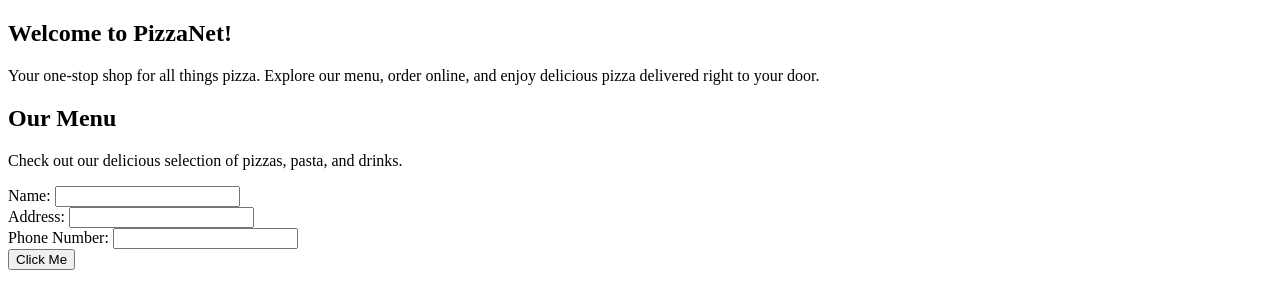
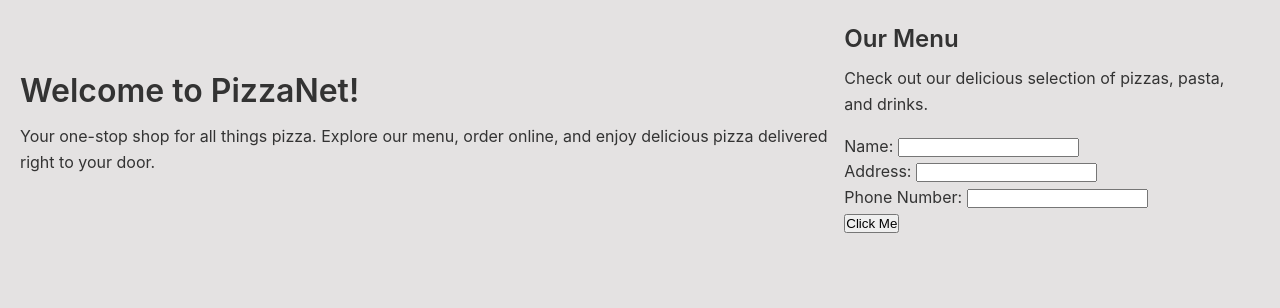
Before and after one commit to Cebellina/change-me, a website: page index.html in a window 1280 px wide. Drawn offline with Linux system fonts and the light colour scheme.

Commit message:
added changes

```diff
--- a/index.html
+++ b/index.html
@@ -4,30 +4,38 @@
     <meta charset="UTF-8">
     <meta name="viewport" content="width=device-width, initial-scale=1.0">
     <link rel="stylesheet" href="dist/css/styles.css">
-    <script src="dist/js/main.js" defer></script>
     <title>Welcome to PizzaNet!</title>
 </head>
 <body>
- <section>
+<header class="hero">
     <h1>Welcome to PizzaNet!</h1>
     <p>Your one-stop shop for all things pizza. Explore our menu, order online, and enjoy delicious pizza delivered right to your door.</p>
-</section>
-<section>
+</header>
+
+<main class="container">
+<section class="menu">
     <h2>Our Menu</h2>
-    <p>Check out our delicious selection of pizzas, pasta, and drinks.</p>
-</section>
-<form action="name">
+        <p>Check out our delicious selection of pizzas, pasta, and drinks.</p>
+
+<form class="order-form">
+<div class="form-group">
     <label for="name">Name:</label>
-    <input type="text" id="name" name="name">
+    <input type="text" id="name">
+</div>
+
+<div class="form-group">
+    <label for="address">Address:</label>
+    <input type="text" id="address">
+</div>
+
+<div class="form-group">
+    <label for="phone">Phone Number:</label>
+    <input type="tel" id="phone">
+</div>
 </form>
-<form action="address">
-    <label for="address">Address:</label>
-    <input type="text" id="address" name="address">
-</form>
-<form action="number">
-    <label for="number">Phone Number:</label>
-    <input type="text" id="number" name="number">
-</form>
-<button>Click Me</button>
+
+<button type="button" class="btn-primary">Click Me</button>
+
+</main>
 </body>
 </html>
--- a/src/scss/_base.scss
+++ b/src/scss/_base.scss
@@ -7,7 +7,7 @@
 body {
   display: flex;
   margin: 0;
-  padding: 0;
+  padding: 20px;
   justify-content: center;
   align-items: center;
 }
--- a/src/scss/_variables.scss
+++ /dev/null
@@ -1,3 +0,0 @@
-@use "variables";
-$color: variables.$primary-blue;
-$text-color: variables.$text-dark;
--- a/src/scss/styles.scss
+++ b/src/scss/styles.scss
@@ -3,6 +3,54 @@
 @use "base";
 @use "components";
 
+* {
+    margin: 0;
+    padding: 0;
+    box-sizing: border-box;
+}
+
 body {
-  background-color: variables.$primary-color;
+    font-family: -apple-system, BlinkMacSystemFont, 'Segoe UI', Roboto, Oxygen, Ubuntu, Cantarell, sans-serif;
+    line-height: 1.6;
+    color: #333;
+    background-color: #e4e2e2;
 }
+
+h1, h2, {
+    margin-bottom: 0.5rem;
+    font-weight: 600;
+}
+
+p {
+    margin-bottom: 1rem;
+}
+
+a {
+    color: #0066cc;
+    text-decoration: none;
+}
+
+a:hover {
+    text-decoration: underline;
+}
+
+.container {
+    max-width: 1200px;
+    margin: 0 auto;
+    padding: 0 1rem;
+}
+
+.btn {
+    display: inline-block;
+    padding: 0.5rem 1rem;
+    background-color: #0066cc;
+    color: white;
+    border: none;
+    border-radius: 4px;
+    cursor: pointer;
+    font-size: 1rem;
+}
+
+.btn:hover {
+    background-color: #0052a3;
+}
```
Also changed, not shown: package.json (+4 -4 lines), dist/css/styles.css, dist/scss/styles.css (deleted), src/scss/_mixins.scss (line endings or trailing spaces).
